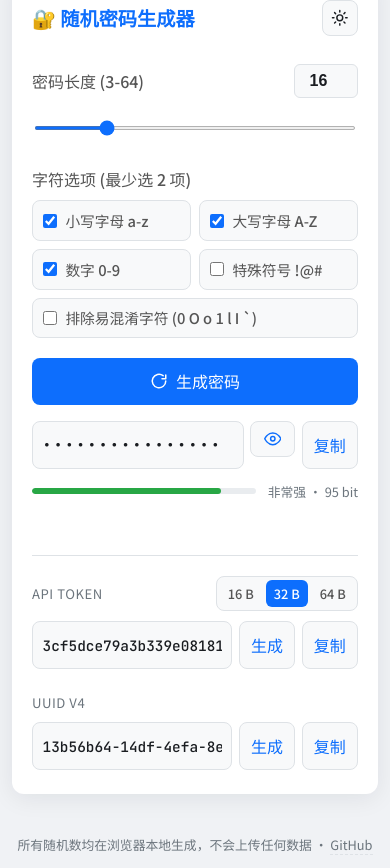
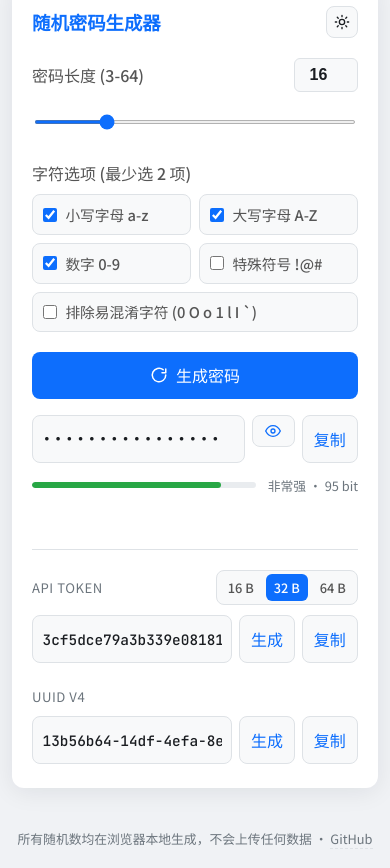
Before and after one commit to Minis233/passwordmanagement, a website: page public/index.html in a window 390 px wide. Drawn offline with Linux system fonts and the light colour scheme.

Commit message:
Fix theme-toggle button getting clipped on narrow screens
- Drop the lock emoji from h1 (it expands the title width unpredictably
  on Android emoji fonts and can push the trailing button off-card)
- Make h1 flex with min-width:0 + ellipsis so long titles never push
  siblings out of the container
- Mark .icon-btn flex-shrink:0 to guarantee it keeps its full size
- Shrink the icon-btn to 2rem on mobile so it has more breathing room

```diff
--- a/public/index.html
+++ b/public/index.html
@@ -86,6 +86,7 @@
       display: flex;
       align-items: center;
       justify-content: space-between;
+      gap: .75rem;
       margin-bottom: 1.75rem;
     }
     h1 {
@@ -93,8 +94,14 @@
       margin: 0;
       font-size: 1.4rem;
       font-weight: 700;
+      min-width: 0;
+      flex: 1 1 auto;
+      overflow: hidden;
+      text-overflow: ellipsis;
+      white-space: nowrap;
     }
     .icon-btn {
+      flex-shrink: 0;
       width: 2.25rem;
       height: 2.25rem;
       padding: 0;
@@ -333,7 +340,10 @@
     @media (max-width: 480px) {
       body { padding: .75rem; }
       .container { padding: 1.5rem 1.25rem; }
-      h1 { font-size: 1.2rem; }
+      h1 { font-size: 1.15rem; }
+      .icon-btn { width: 2rem; height: 2rem; }
+      .icon-btn svg { width: 1rem; height: 1rem; }
+      header { margin-bottom: 1.25rem; }
       .grid { gap: .5rem; margin-bottom: 1.25rem; }
       .row-stack { margin-bottom: 1.25rem; }
       hr { margin: 1.5rem 0 1.25rem; }
@@ -354,7 +364,7 @@
 <body>
   <main class="container">
     <header>
-      <h1>🔐 随机密码生成器</h1>
+      <h1>随机密码生成器</h1>
       <button id="theme-toggle" class="icon-btn" type="button" aria-label="切换主题" title="切换主题">
         <svg class="sun" viewBox="0 0 24 24" fill="none" stroke="currentColor" stroke-width="2" stroke-linecap="round" stroke-linejoin="round"><circle cx="12" cy="12" r="4"/><path d="M12 2v2M12 20v2M4.93 4.93l1.41 1.41M17.66 17.66l1.41 1.41M2 12h2M20 12h2M4.93 19.07l1.41-1.41M17.66 6.34l1.41-1.41"/></svg>
         <svg class="moon" viewBox="0 0 24 24" fill="none" stroke="currentColor" stroke-width="2" stroke-linecap="round" stroke-linejoin="round"><path d="M21 12.79A9 9 0 1 1 11.21 3 7 7 0 0 0 21 12.79z"/></svg>
```
